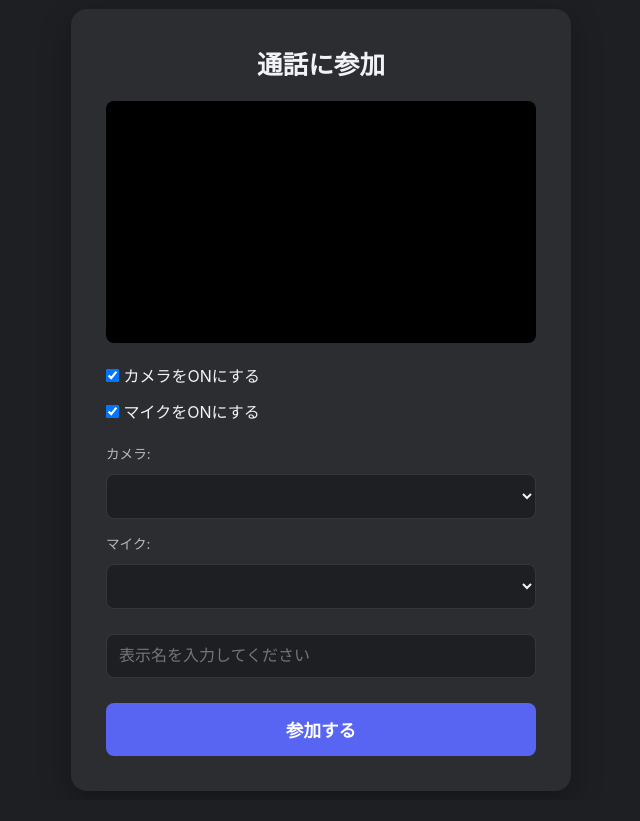
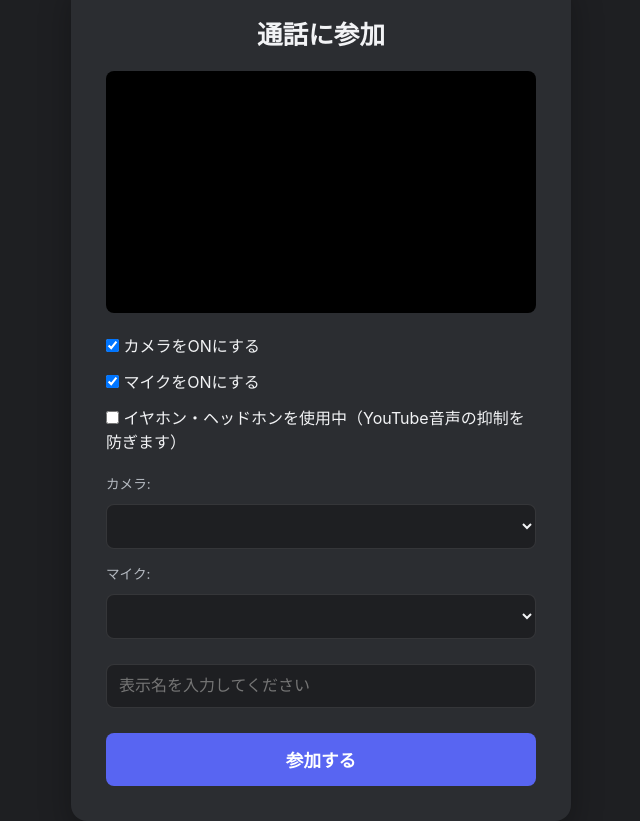
Before and after one commit to alleverything2023-star/cal, a plain HTML site: page index.html in a window 1280 px wide. Shown: the whole page, without its empty margins (319-959 px from the left). Before the commit the page ends 800 px from the top, so only its background shows below. Drawn offline with Linux system fonts and the light colour scheme; no server answers.

Commit message:
Update index.html

```diff
--- a/index.html
+++ b/index.html
@@ -55,6 +55,7 @@
       <div class="toggle-controls">
         <label><input type="checkbox" id="initCameraToggle" checked> カメラをONにする</label>
         <label><input type="checkbox" id="initMicToggle" checked> マイクをONにする</label>
+        <label><input type="checkbox" id="initHeadphoneToggle"> イヤホン・ヘッドホンを使用中（YouTube音声の抑制を防ぎます）</label>
       </div>
       <div class="device-selects">
         <div class="select-field">
@@ -320,6 +321,9 @@
         <input type="text" id="modalNameInput" maxlength="15" autocomplete="nickname" enterkeyhint="done">
       </div>
       <div class="modal-item">
+        <label><input type="checkbox" id="modalHeadphoneToggle"> イヤホン・ヘッドホンを使用中（YouTube音声の抑制を防ぎます）</label>
+      </div>
+      <div class="modal-item">
         <button id="saveSettingsBtn" type="button">変更を保存</button>
         <button id="closeSettingsBtn" class="close-btn" type="button">閉じる</button>
       </div>
```
